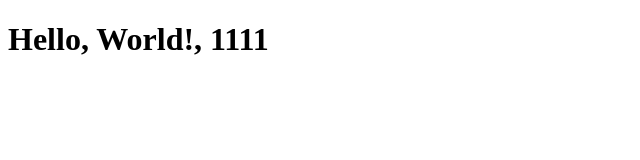
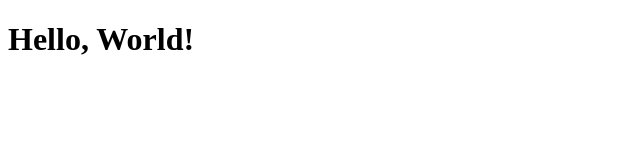
Before and after one commit to phanthien28/test-trigger-jenkins, a plain HTML site: page index.html in a window 1280 px wide. Shown: the whole page, without its empty margins (0-640 px from the left). Drawn offline with Linux system fonts and the light colour scheme.

Commit message:
delete 1

```diff
--- a/index.html
+++ b/index.html
@@ -5,6 +5,6 @@
     <title>Hello World</title>
 </head>
 <body>
-    <h1>Hello, World!, 1111</h1>
+    <h1>Hello, World!</h1>
 </body>
 </html>
```
